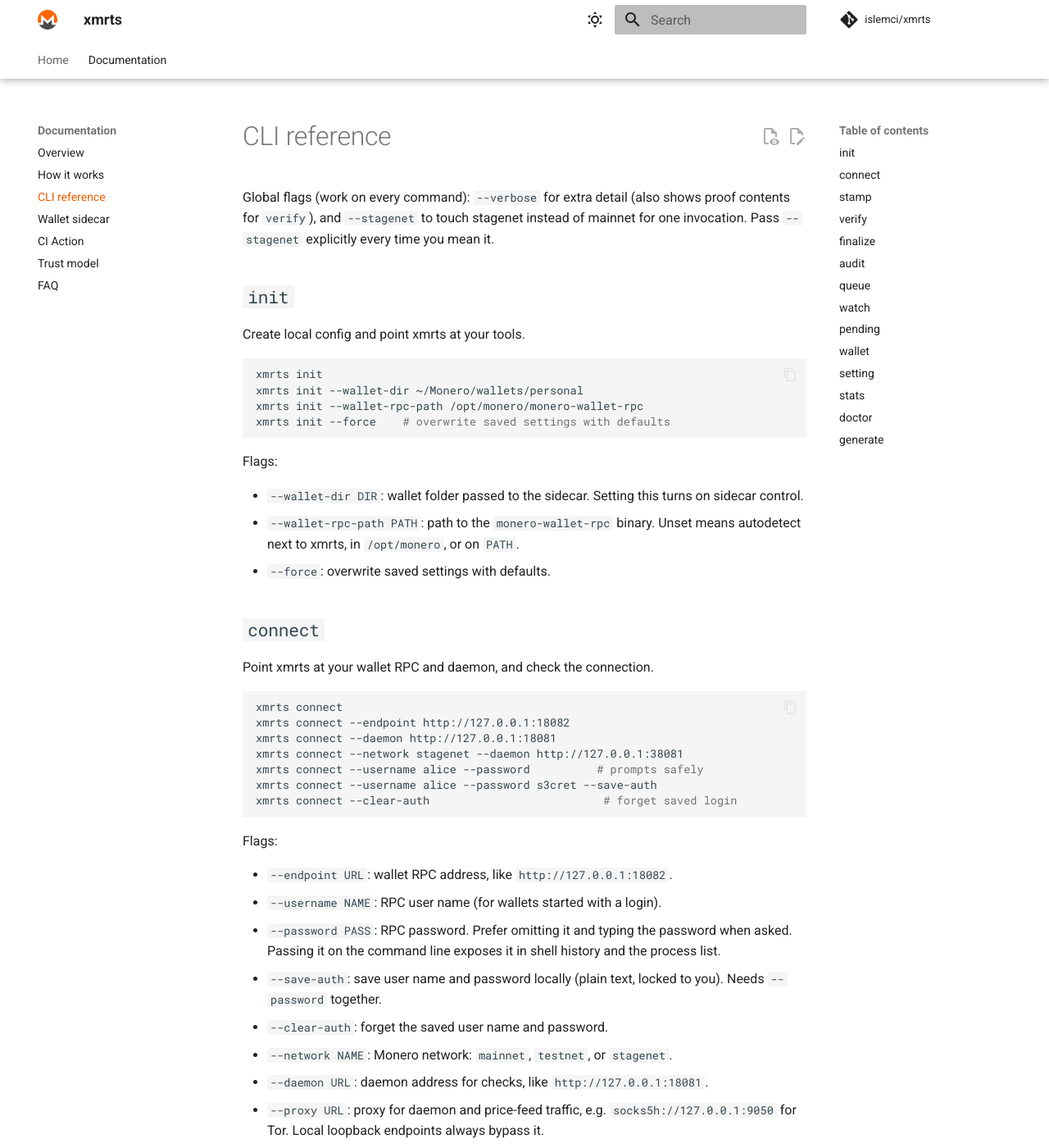
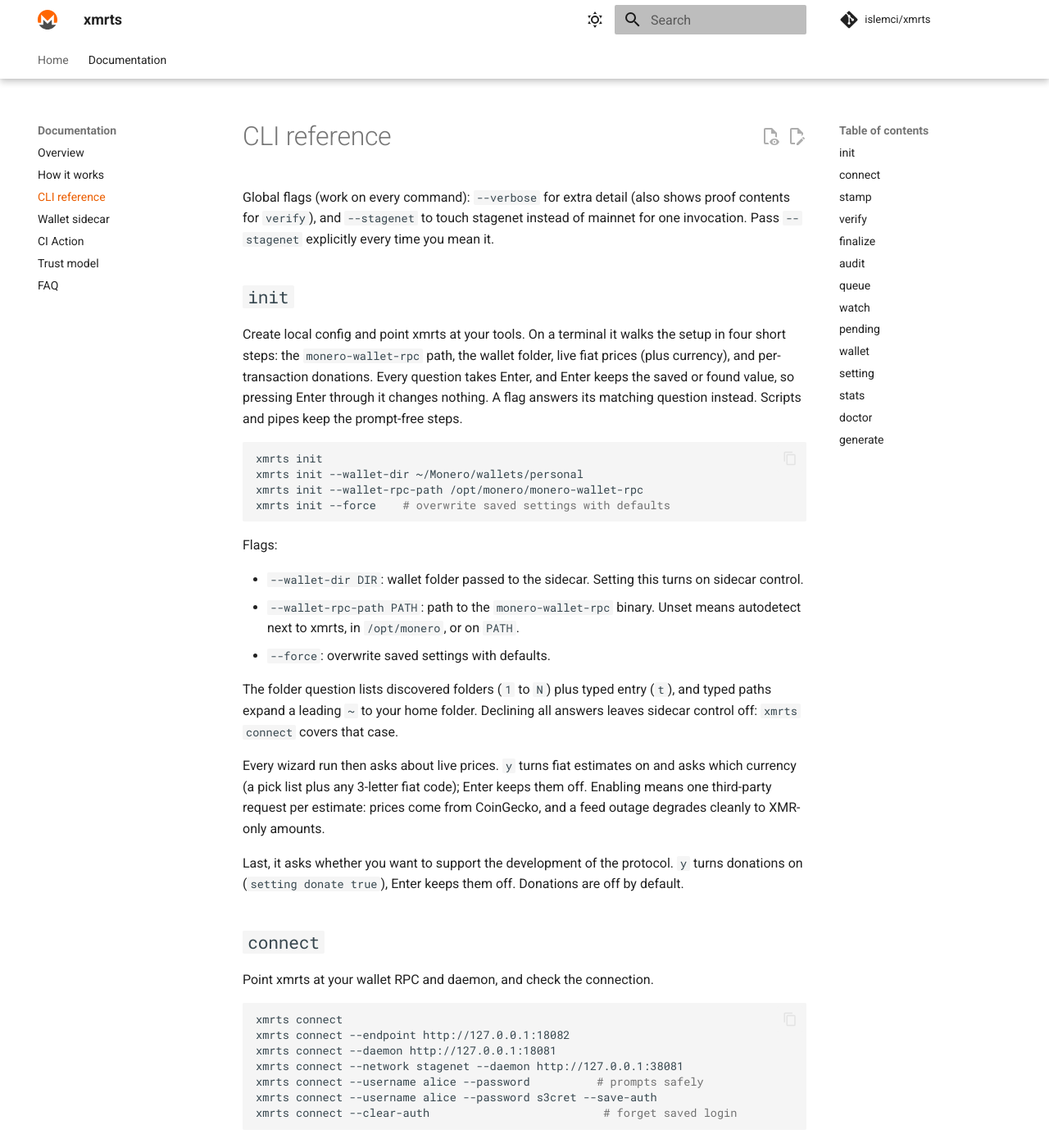
Before and after one commit to islemci/xmrts, an MkDocs documentation site: the page built from docs/cli.md, in a window 1280 px wide and 1400 px high. Shown: the whole window at 82% size. Built offline with MkDocs 1.6.1 and Material for MkDocs 9.7.7, drawn with Linux system fonts in a browser that asks for light colours; comment, search, counter and statistics services are not loaded; some of the changed text lies outside the part shown.

Commit message:
docs: cover the setup wizard, live prices, and donations
Document the four setup steps in the init reference, including folder
picks, the price/currency question and its CoinGecko request, and the
donation default. Note the fee-sized donation output under stamp and
the donate setting under setting. The quickstart and README mention
what init asks, and a new FAQ entry answers whether donations are
required, what they cost, and that donors are recognizable on-chain.

````diff
--- a/docs/cli.md
+++ b/docs/cli.md
@@ -6,7 +6,12 @@ mainnet for one invocation. Pass `--stagenet` explicitly every time you mean it.
 
 ## `init`
 
-Create local config and point xmrts at your tools.
+Create local config and point xmrts at your tools. On a terminal it walks the
+setup in four short steps: the `monero-wallet-rpc` path, the wallet folder,
+live fiat prices (plus currency), and per-transaction donations. Every
+question takes Enter, and Enter keeps the saved or found value, so pressing
+Enter through it changes nothing. A flag answers its matching question
+instead. Scripts and pipes keep the prompt-free steps.
 
 ```bash
 xmrts init
@@ -20,6 +25,20 @@ Flags:
 - `--wallet-dir DIR`: wallet folder passed to the sidecar. Setting this turns on sidecar control.
 - `--wallet-rpc-path PATH`: path to the `monero-wallet-rpc` binary. Unset means autodetect next to xmrts, in `/opt/monero`, or on `PATH`.
 - `--force`: overwrite saved settings with defaults.
+
+The folder question lists discovered folders (`1` to `N`) plus typed entry
+(`t`), and typed paths expand a leading `~` to your home folder. Declining
+all answers leaves sidecar control off: `xmrts connect` covers that case.
+
+Every wizard run then asks about live prices. `y` turns fiat estimates on
+and asks which currency (a pick list plus any 3-letter fiat code); Enter
+keeps them off. Enabling means one third-party request per estimate:
+prices come from CoinGecko, and a feed outage degrades cleanly to
+XMR-only amounts.
+
+Last, it asks whether you want to support the development of the protocol.
+`y` turns donations on (`setting donate true`), Enter keeps them off.
+Donations are off by default.
 
 ## `connect`
 
@@ -80,6 +99,11 @@ Flags:
 - `--daemon URL`: daemon address for chain checks, like `http://127.0.0.1:18081`.
 - `--min-confirmations N`: required confirmations before proofs count as anchored (default 10). Lower (e.g. 2) anchors in minutes but dies on shallow reorgs. Higher (e.g. 20+) is safer for high-value timestamps.
 - `--sign-with KEY`: GPG-sign each file first (detached `.sig` next to it) and stamp the signatures in the same batch, binding authorship to the timestamp. Takes a GPG key id.
+
+When `donate` is on (`xmrts init` or `setting set donate true`), the
+transaction carries an extra output to the xmrts developers, sized exactly
+to the fee you pay. It rides in the same transaction, so nothing changes
+for verification. Mainnet only.
 
 ## `verify`
 
@@ -236,7 +260,7 @@ xmrts setting unset daemon
 Subcommands:
 
 - `setting list`: show all settings (password stays hidden).
-- `setting get NAME`: show one setting. Names: `price`, `autoclose`, `currency`, `endpoint`, `daemon`, `network`, `wallet-dir`, `wallet-rpc-path`, `username`, `proxy`, `commitment`.
+- `setting get NAME`: show one setting. Names: `price`, `autoclose`, `donate`, `currency`, `endpoint`, `daemon`, `network`, `wallet-dir`, `wallet-rpc-path`, `username`, `proxy`, `commitment`.
 - `setting set NAME VALUE`: change one setting.
 - `setting unset NAME`: clear an optional setting. Names: `currency`, `daemon`, `wallet-dir`, `wallet-rpc-path`, `username`, `proxy`, `commitment`.
 
````
Also changed, not shown: README.md (+1 -1 lines), docs/faq.md (+9 -0 lines), docs/index.md (+5 -1 lines).
